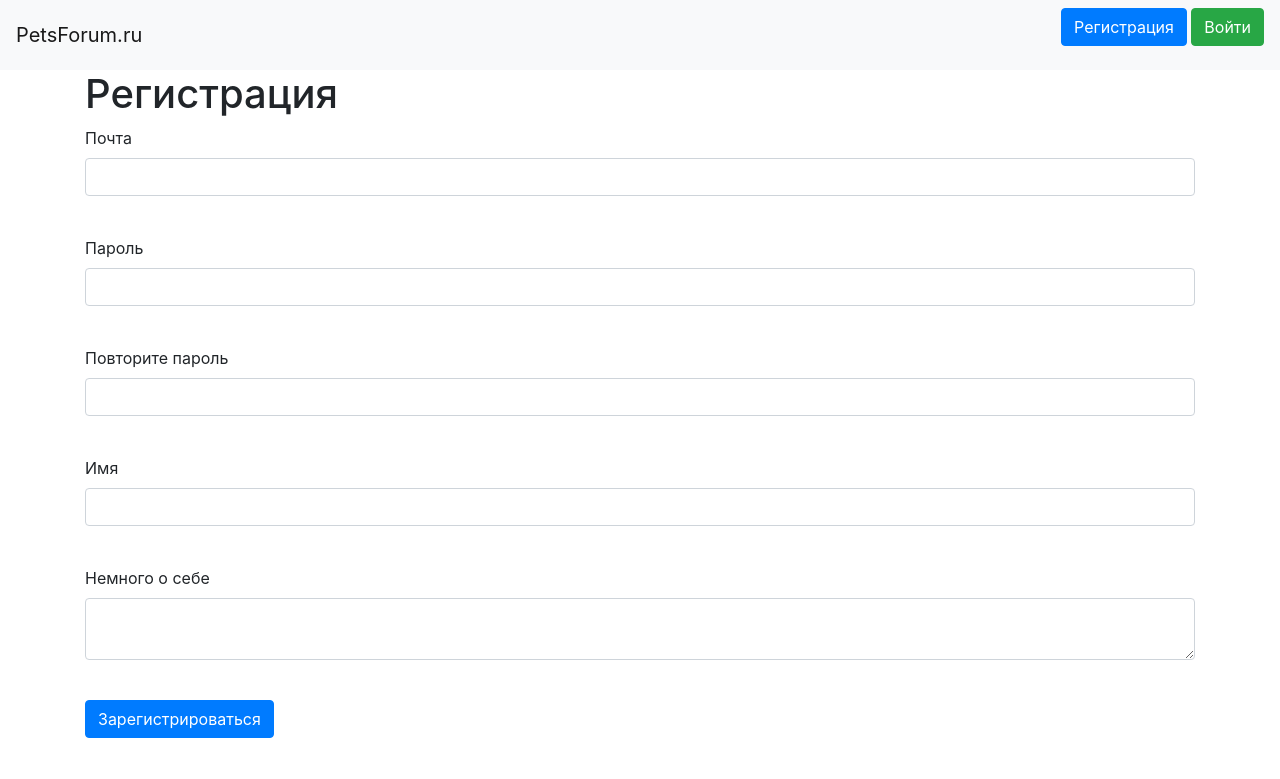
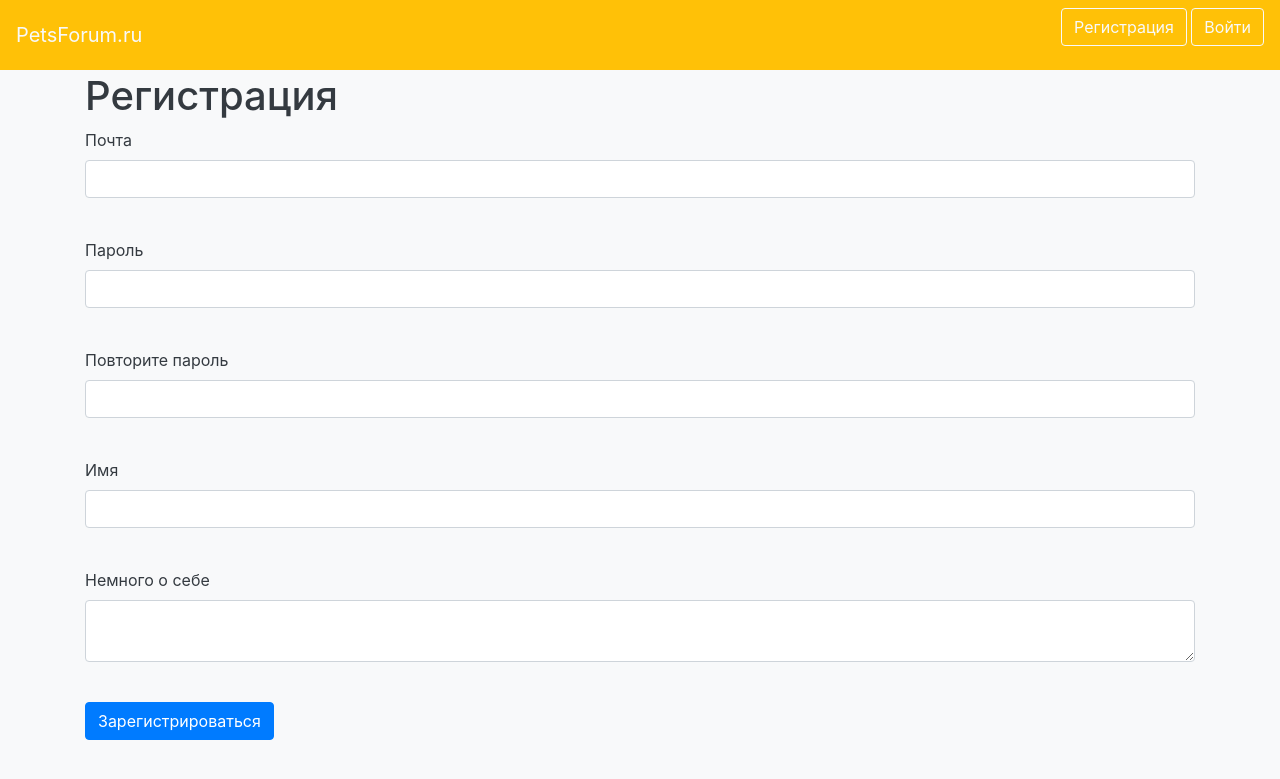
Before and after one commit to Soneech/PetsForum, a Flask app: page /register in a window 1280 px wide. Shown: the top 779 px of the page. Run offline with Flask 2, Linux system fonts and the light colour scheme; some libraries are stand-ins or nearby versions.

Commit message:
Чуть-чуть дизайна + расширение прав неавторизованных юзеров

```diff
--- a/main.py
+++ b/main.py
@@ -145,7 +145,6 @@ def question_delete(id):
 
 
 @app.route('/question_page/<int:id>', methods=['GET', 'POST'])  # страница с вопросом и ответами
-@login_required
 def question_page(id):
     form = AnswersForm()
     session = db_session.create_session()
--- a/templates/base.html
+++ b/templates/base.html
@@ -3,30 +3,33 @@
 <head>
     <!-- Required meta tags -->
     <meta charset="utf-8">
-    <meta name="viewport" content="width=device-width, initial-scale=1, shrink-to-fit=no">
+    <meta name="viewport" content="width=device-width, initial-scale=2, shrink-to-fit=no">
     <!-- Bootstrap CSS -->
     <link rel="stylesheet"
           href="https://stackpath.bootstrapcdn.com/bootstrap/4.4.1/css/bootstrap.min.css"
           integrity="sha384-Vkoo8x4CGsO3+Hhxv8T/Q5PaXtkKtu6ug5TOeNV6gBiFeWPGFN9MuhOf23Q9Ifjh"
           crossorigin="anonymous">
+    <link rel="stylesheet"
+          href="file:///style.css">
     <title>{{title}}</title>
 </head>
-<body>
+<body class="bg-light">
 <header>
-    <nav class="navbar navbar-light bg-light">
-        <a class="navbar-brand" href="#">PetsForum.ru</a>
+    <nav class="navbar fixed-top bg-warning">
+        <a class="navbar-brand text-light" href="/">PetsForum.ru</a>
         {% if current_user.is_authenticated %}
-            <a class="navbar-brand" href="/logout">{{ current_user.name }}</a>
+            <a class="navbar-brand text-light" href="/logout">{{ current_user.name }}</a>
         {% else %}
             <p>
-                <a class="btn btn-primary " href="/register">Регистрация</a>
-                <a class="btn btn-success" href="/login">Войти</a>
+                <a class="btn btn-outline-light" href="/register">Регистрация</a>
+                <a class="btn btn-outline-light" href="/login">Войти</a>
             </p>
         {% endif %}
     </nav>
 </header>
+<br><br><br>
 <!-- Begin page content -->
-<main role="main" class="container">
+<main role="main" class="container text-dark bg-light">
     {% block content %}{% endblock %}
 </main>
 </body>
--- a/templates/question_page.html
+++ b/templates/question_page.html
@@ -1,6 +1,7 @@
 {% extends "base.html" %}
 
 {% block content %}
+<div class="text-break">
     <h3>{{ question.theme }}</h3>
     <h4>Автор - {{ user.name }}, <br> Дата написания - {{ question.created_date}}</h4>
     <div class="col-md6 border rounded">
@@ -10,6 +11,7 @@
     <form action="" method="post">
         {{ form.hidden_tag() }}
         {{ form.csrf_token }}
+        {% if current_user.is_authenticated %}
         <p>
             {{ form.content.label }}<br>
             {{ form.content(class="form-control") }}<br>
@@ -21,6 +23,7 @@
             {{ form.submit(type="submit", class="btn btn-primary") }}
             {{message}}
         </p>
+        {% endif %}
     </form>
 
     {% for item in answers %}
@@ -34,5 +37,6 @@
         {% endif %}
 </div>
 {% endfor %}
+</div>
 
 {% endblock %}
```
Also changed, not shown: templates/index.html (+6 -3 lines), db/info.sqlite. Lines whose indentation alone changed are shown as unchanged.
